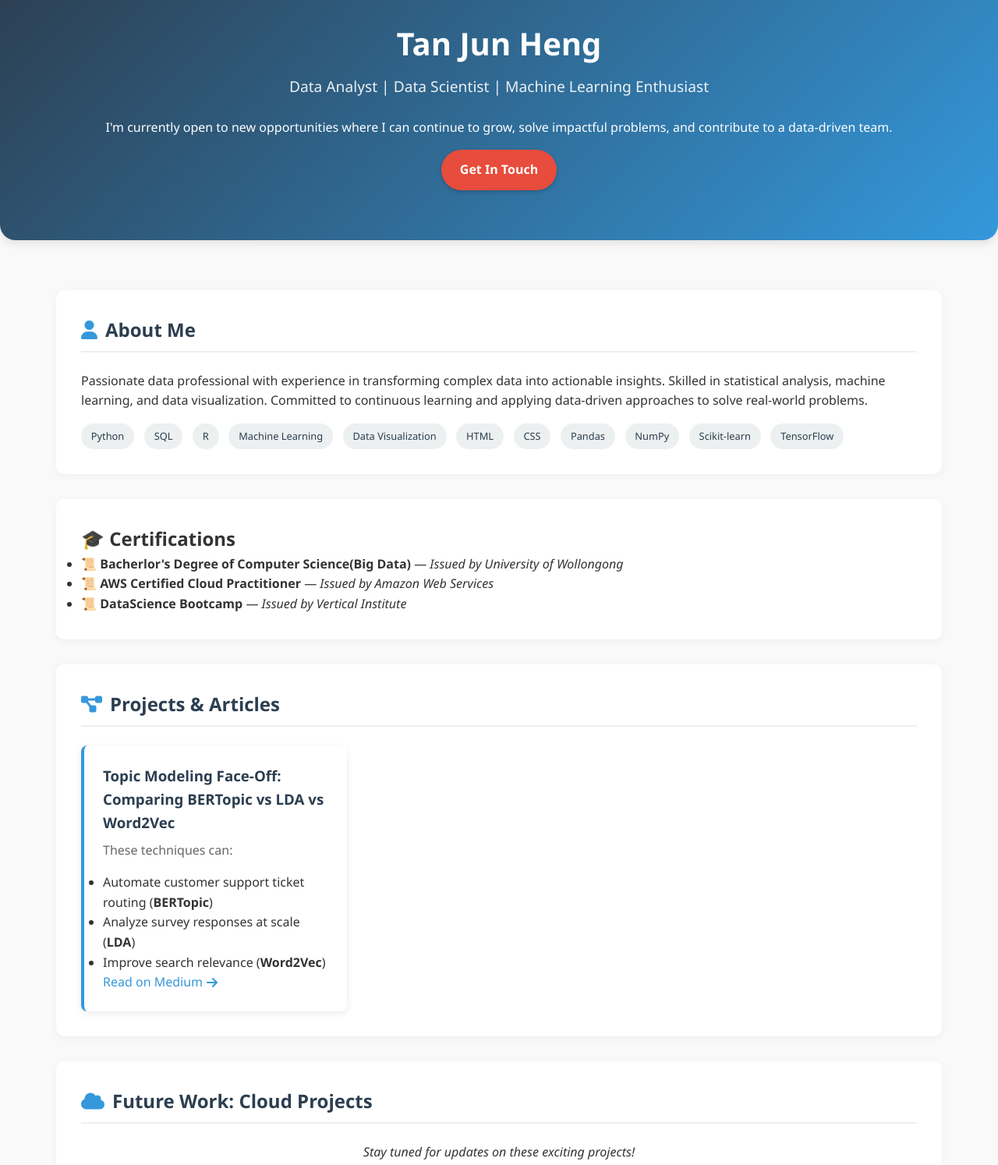
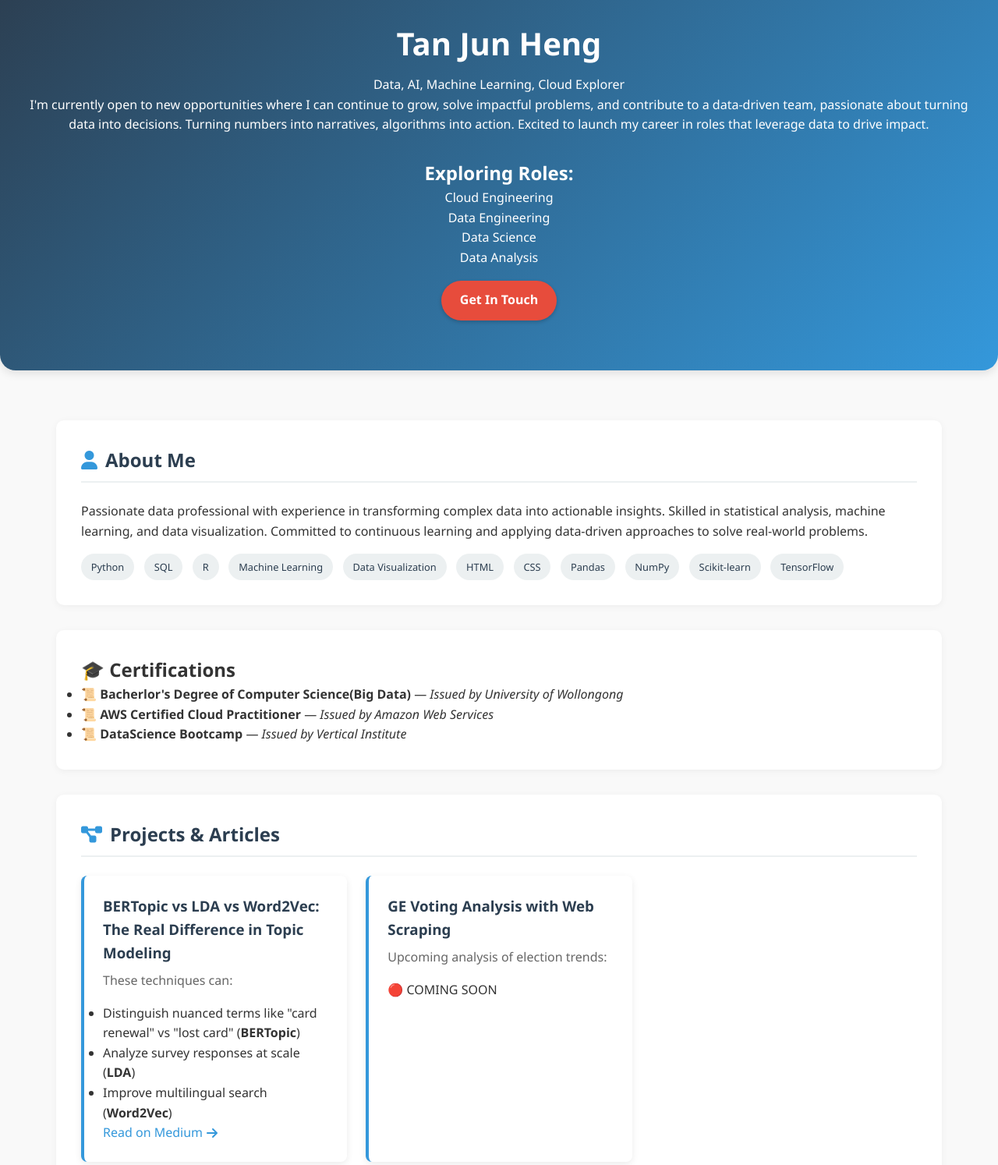
Before and after one commit to jhwalking/-Topic-Modeling-Comparison-BERTopic-vs-LDA-vs-Word2Vec, a plain HTML site: page Index.html in a window 1280 px wide. Shown: the part 40-1534 px from the top of the page at 78% size. Drawn offline with Linux system fonts and the light colour scheme.

Commit message:
Fix GitHub Pages setup

```diff
--- a/Index.html
+++ b/Index.html
@@ -229,13 +229,36 @@
 </head>
 <body>
     <header>
-        <!-- Add a profile picture if available -->
-        <!-- <img src="profile.jpg" alt="Jun Heng" class="profile-pic"> -->
-        <h1>Tan Jun Heng</h1>
-        <p class="tagline">Data Analyst | Data Scientist | Machine Learning Enthusiast</p>
-        <p>I'm currently open to new opportunities where I can continue to grow, solve impactful problems, and contribute to a data-driven team.</p>
-        <a href="https://www.linkedin.com/in/jun-heng-tan-b67a92234/" class="cta-button" target="_blank">Get In Touch</a>
+        <div class="profile-header">
+            <h1>Tan Jun Heng</h1>
+            <p class="subtitle">Data, AI, Machine Learning, Cloud Explorer</p>
 
+            <p class="intro">
+              I'm currently open to new opportunities where I can continue to grow,
+              solve impactful problems, and contribute to a data-driven team, passionate
+              about turning data into decisions. Turning numbers into narratives,
+              algorithms into action. Excited to launch my career in roles that leverage data to
+              drive impact.
+            </p>
+
+            <div style="margin-top: 30px;"></div>
+
+            <div class="roles-section">
+              <h2>Exploring Roles:</h2>
+              <div class="roles-list">
+                <div>Cloud Engineering</div>
+                <div>Data Engineering</div>
+                <div>Data Science</div>
+                <div>Data Analysis</div>
+              </div>
+            </div>
+
+            <div class="divider"></div>
+
+            <div class="contact">
+                <a href="https://www.linkedin.com/in/jun-heng-tan-b67a92234/" class="cta-button" target="_blank">Get In Touch</a>
+            </div>
+          </div>
     </header>
 
     <div class="container">
@@ -272,16 +295,31 @@
             <h2 class="section-title"><i class="fas fa-project-diagram"></i> Projects & Articles</h2>
             <div class="card-container">
                 <div class="card">
-                    <h3>Topic Modeling Face-Off: Comparing BERTopic vs LDA vs Word2Vec</h3>
+                    <h3>BERTopic vs LDA vs Word2Vec: The Real Difference in Topic Modeling</h3>
                     <p>These techniques can:</p>
                     <ul>
-                    <li>Automate customer support ticket routing (<strong>BERTopic</strong>)</li>
+                    <li>Distinguish nuanced terms like "card renewal" vs "lost card" (<strong>BERTopic</strong>)</li>
                     <li>Analyze survey responses at scale (<strong>LDA</strong>)</li>
-                    <li>Improve search relevance (<strong>Word2Vec</strong>)</li>
-                    <a href="#" class="card-link">Read on Medium <i class="fas fa-arrow-right"></i></a>
+                    <li>Improve multilingual search (<strong>Word2Vec</strong>)</li>
+                    <a href="https://medium.com/@tanjunheng1602/bertopic-vs-lda-vs-word2vec-the-real-difference-in-topic-modeling-6ed3321d2fbd" class="card-link">Read on Medium <i class="fas fa-arrow-right"></i></a>
+                </div>
+
+                <!-- New Coming Soon Card -->
+                <div class="card coming-soon">
+                    <h3>GE Voting Analysis with Web Scraping</h3>
+                    <p>Upcoming analysis of election trends:</p>
+                    <ul>
+
+                    </ul>
+                    <div class="teaser-tag">
+                        <span class="pulse-animation">🔴 COMING SOON</span>
+                    </div>
                 </div>
             </div>
         </section>
+
+
+
 
 
         <section class="section">
@@ -303,7 +341,7 @@
     </div>
 
     <footer>
-        © 2024 Jun Heng | Built with <i class="fas fa-heart" style="color: var(--accent);"></i> & VS Code
+        © 2025 Jun Heng | Built with <i class="fas fa-heart" style="color: var(--accent);"></i> & VS Code
     </footer>
 </body>
 </html>
```
